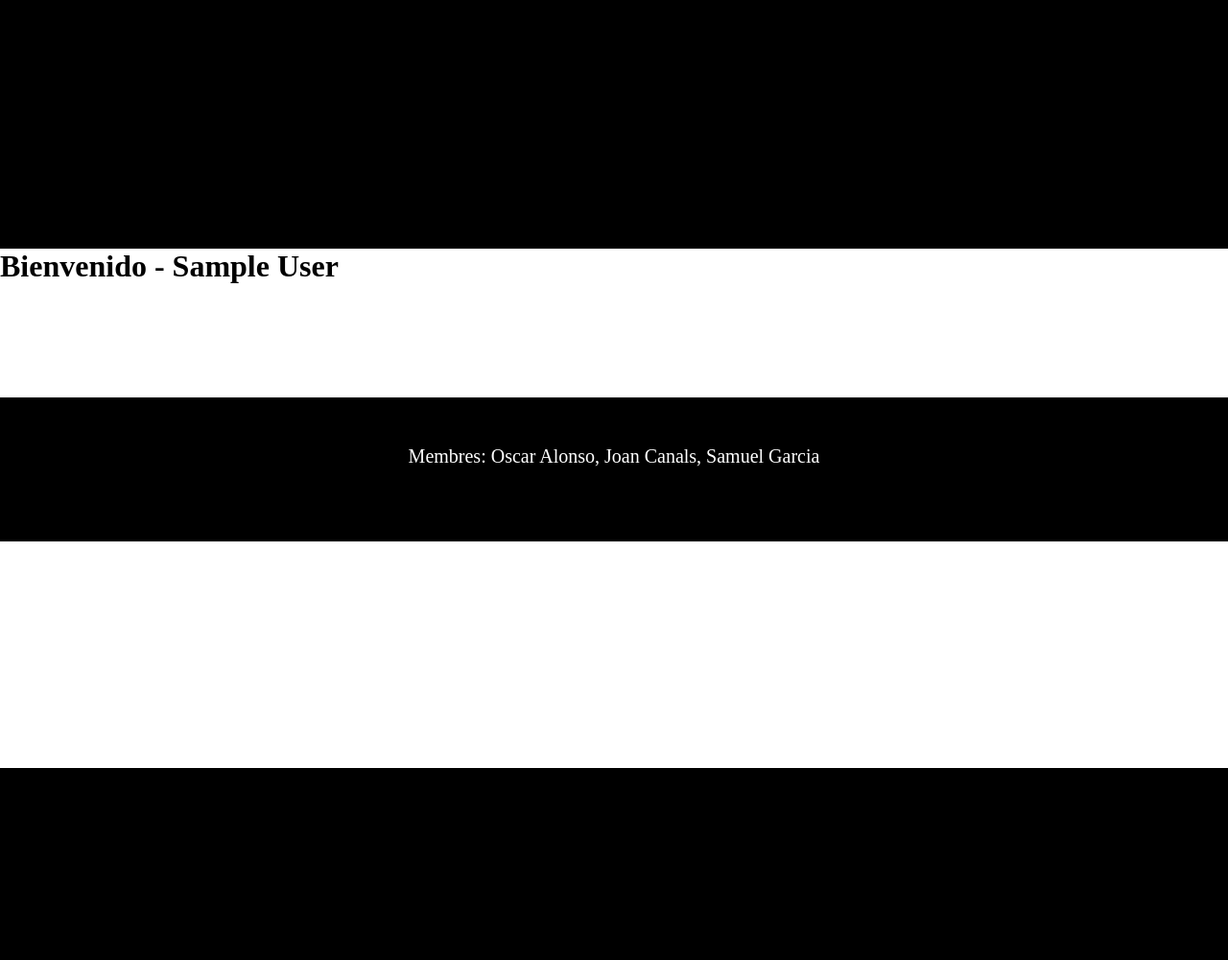
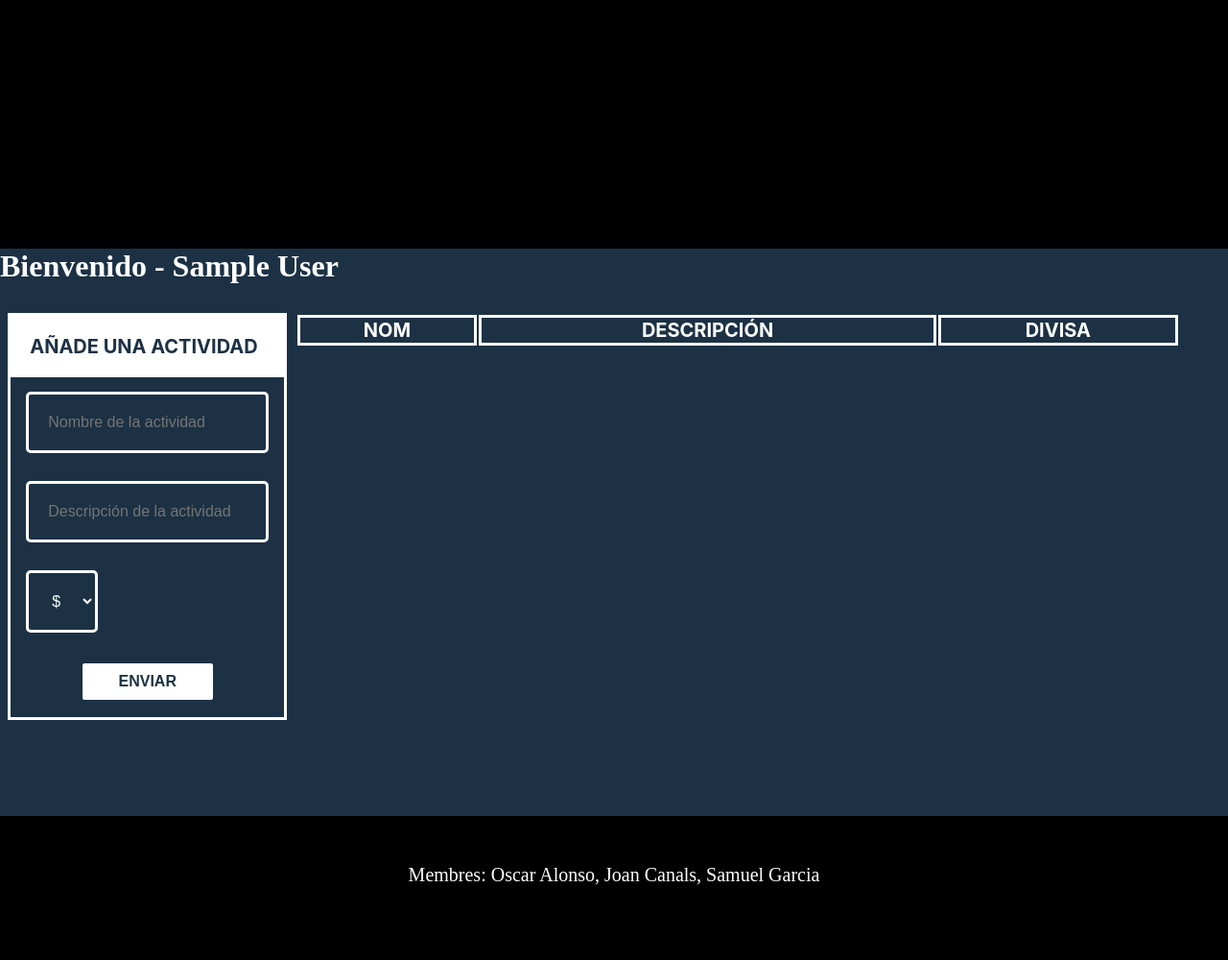
Before and after one commit to SamyTheLight/gexpenses, a PHP site: page /Home.php in a window 1280 px wide; the page is wider, and only the part inside the window is pictured. Shown: that part at 96% size. Before the commit the page ends 800 px from the top of that part, so only its background shows below. Run offline with PHP 8.4, Linux system fonts and the light colour scheme; the visitor is signed in with stand-in values (Sample User, id 1).

Commit message:
Creación Home

```diff
--- a/Code/PHP/Home.css
+++ b/Code/PHP/Home.css
@@ -0,0 +1,124 @@
+body {
+    background-color: #1C3144;
+    color: white;
+}
+
+.act-card {
+    display: flex;
+    flex-direction: row;
+}
+
+.card {
+    width: 30%;
+    display: flex;
+    flex-direction: column;
+    align-items: center;
+    margin: 0;
+    margin-top: 30px;
+
+
+}
+
+.card-header {
+    border: 3px white solid;
+
+}
+
+.card-body {
+    border: 3px white solid;
+
+}
+
+.card-body h4 {
+    font-size: 20px;
+    padding: 20px;
+    font-family: 'Inter', sans-serif;
+    background-color: white;
+    color: #1C3144;
+
+}
+
+.form-control {
+    margin-top: 15px;
+    margin-bottom: 14px;
+    padding: 20px;
+    font-size: 16px;
+    background-color: #1C3144;
+    border: 3px white solid;
+    border-radius: 5px;
+    color: white;
+    margin-left: 16px;
+    margin-right: 16px;
+
+
+}
+
+input[type="submit"] {
+    display: flex;
+    justify-content: center;
+    margin-top: 15px;
+    margin-bottom: 15px;
+    padding: 10px;
+    width: 50%;
+    color: #1C3144;
+    background-color: white;
+    border: 3px #1C3144 solid;
+    border-radius: 5px;
+    font-weight: bold;
+    font-size: 16px;
+    text-align: center;
+
+}
+
+input[type="submit"]:hover {
+    background-color: #1C3144;
+    color: white;
+    border: 3px white solid;
+
+}
+
+/* --- DATOS ALMACENADOS --- */
+.card-body2 {
+    font-size: 18px;
+    font-family: 'Inter', sans-serif;
+}
+
+/* --- TABLA --- */
+
+tr,
+td {
+    border: 3px white solid;
+    padding: 15;
+
+}
+
+#table-act {
+    width: 100%;
+}
+
+#act-list {
+    width: 90%;
+    margin-right: 50px;
+    margin-top: 30px;
+    font-size: 20px;
+    font-family: 'Inter', sans-serif;
+    font-weight: bold;
+    text-align: center;
+}
+/* --- BUTTON --- */
+.btn-delete{
+    text-align: center;
+    font-size: 16px;
+    font-weight: bold;
+    font-family: 'Inter', sans-serif;
+    color:white;
+    border:3px white solid;
+    background-color: #1C3144;
+    border-radius: 5px;
+    padding: 10px;
+}
+.btn-delete:hover {
+    background-color: white;
+    color: #1C3144;
+    border:3px white solid;
+}
--- /dev/null
+++ b/Code/PHP/Home.js
@@ -0,0 +1,53 @@
+class Actividad {
+    constructor(name, description, divisa) {
+        this.name = name;
+        this.description = description;
+        this.divisa = divisa;
+
+    }
+}
+
+class UI {
+    addAct(product) {
+        const actList = document.getElementById('table-act');
+        const element = document.createElement('tr');
+        element.innerHTML = `
+                            <td id=td-act>${product.name}</td>
+                            <td id=td-act>${product.description}</td>
+                            <td id=td-act>${product.divisa}</td>
+
+                        <button name="btn-delete" class="btn-delete">DELETE</button>
+        `;
+        actList.appendChild(element);
+
+    }
+    resetForm() {
+        document.getElementById('act-form').reset();
+    }
+    deleteAct(element) {
+        if (element.name === 'btn-delete') {
+            element.parentElement.remove();
+        }
+    }
+
+
+}
+
+document.getElementById('act-form')
+    .addEventListener('submit', function (e) {
+        const name = document.getElementById('name').value;
+        const description = document.getElementById('description').value;
+        const divisa = document.getElementById('divisa').value;
+
+
+        const act = new Actividad(name, description, divisa);
+        const ui = new UI();
+        ui.addAct(act);
+        ui.resetForm();
+
+        e.preventDefault();
+    });
+document.getElementById('act-list').addEventListener('click', function (e) {
+    const ui = new UI();
+    ui.deleteAct(e.target);
+});
--- a/Code/PHP/Home.php
+++ b/Code/PHP/Home.php
@@ -10,22 +10,54 @@ include 'nav.php'
 
 <!DOCTYPE html>
 <html lang="en">
+
 <head>
     <meta charset="UTF-8">
     <meta http-equiv="X-UA-Compatible" content="IE=edge">
     <meta name="viewport" content="width=device-width, initial-scale=1.0">
-    <title>Bienvenida</title>
+    <link rel="stylesheet" href="Home.css">
+    <title>Home</title>
 </head>
+
 <body>
+    <h1><?php echo "<h1>Bienvenido - " . $_SESSION['usuario'] . "</h1>"; ?></h1>
+
+    <div class=act-card>
+        <div class="card">
+            <div class="card-body">
+                <h4>AÑADE UNA ACTIVIDAD</h4>
+                <form id="act-form">
+                    <div class="form-group">
+                        <input type="text" id="name" placeholder="Nombre de la actividad" class="form-control">
+                    </div>
+                    <div class="form-group">
+                        <input type="text" id="description" placeholder="Descripción de la actividad" class="form-control">
+                    </div>
+                    <div class="form-group">
+                        <select name="divisa" id='divisa' class="form-control">
+                            <option value="$">$</option>
+                            <option value="€">€</option>
+                            <option value="¥">¥</option>
+                        </select>
+                    </div>
+                    <input type="submit" value="ENVIAR" class="btn-card">
+                </form>
+            </div>
+        </div>
+        <div id="act-list">
+            <table id="table-act">
+                <tr>
+                    <td>NOM</td>
+                    <td>DESCRIPCIÓN</td>
+                    <td>DIVISA</td>
+                </tr>
+
+            </table>
+        </div>
+    </div>
 
 
-   <h1><?php echo "<h1>Bienvenido - " .$_SESSION['usuario']."</h1>";?></h1>
-    <a href="login/cerrar_sesion.php">Cerrar sesión</a>
-
-    <div class="Card">
-
-
-    </div>
+    <script src="Home.js"></script>
 </body>
 
 </html>
```
